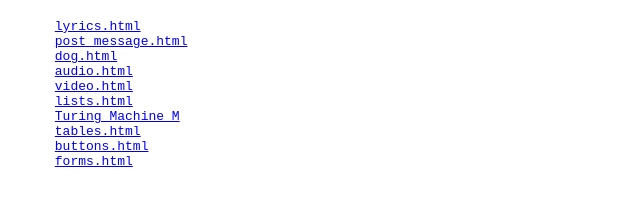
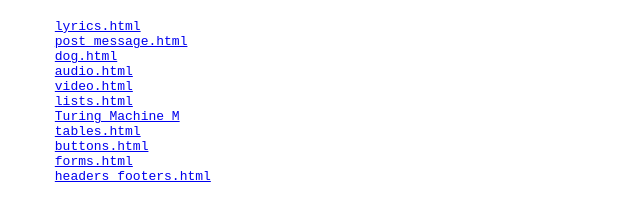
Before and after one commit to cfurley/modernjs, a plain HTML site: page chapter-000-html-css/_index.html in a window 1280 px wide. Shown: the part 61-282 px from the top of the page, without its empty margins (0-640 px from the left). Drawn offline with Linux system fonts and the light colour scheme.

Commit message:
Added a link for header and footer example.

```diff
--- a/chapter-000-html-css/_index.html
+++ b/chapter-000-html-css/_index.html
@@ -19,6 +19,7 @@
       <a href="./tables.html">tables.html</a>
       <a href="./buttons.html">buttons.html</a>
       <a href="forms">forms.html</a>
+      <a href="headers_footers.html">headers_footers.html</a>
     </pre>
   </div>
 </body>
```
